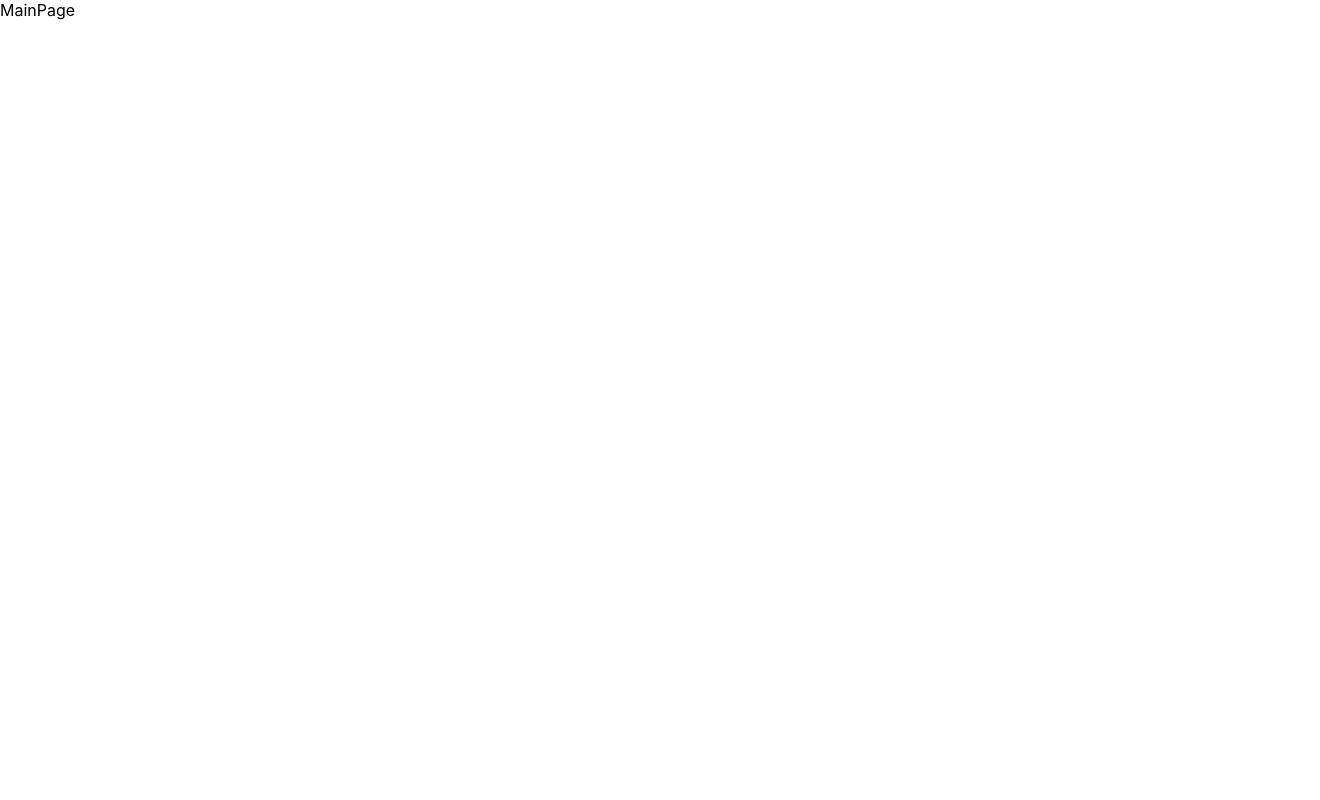
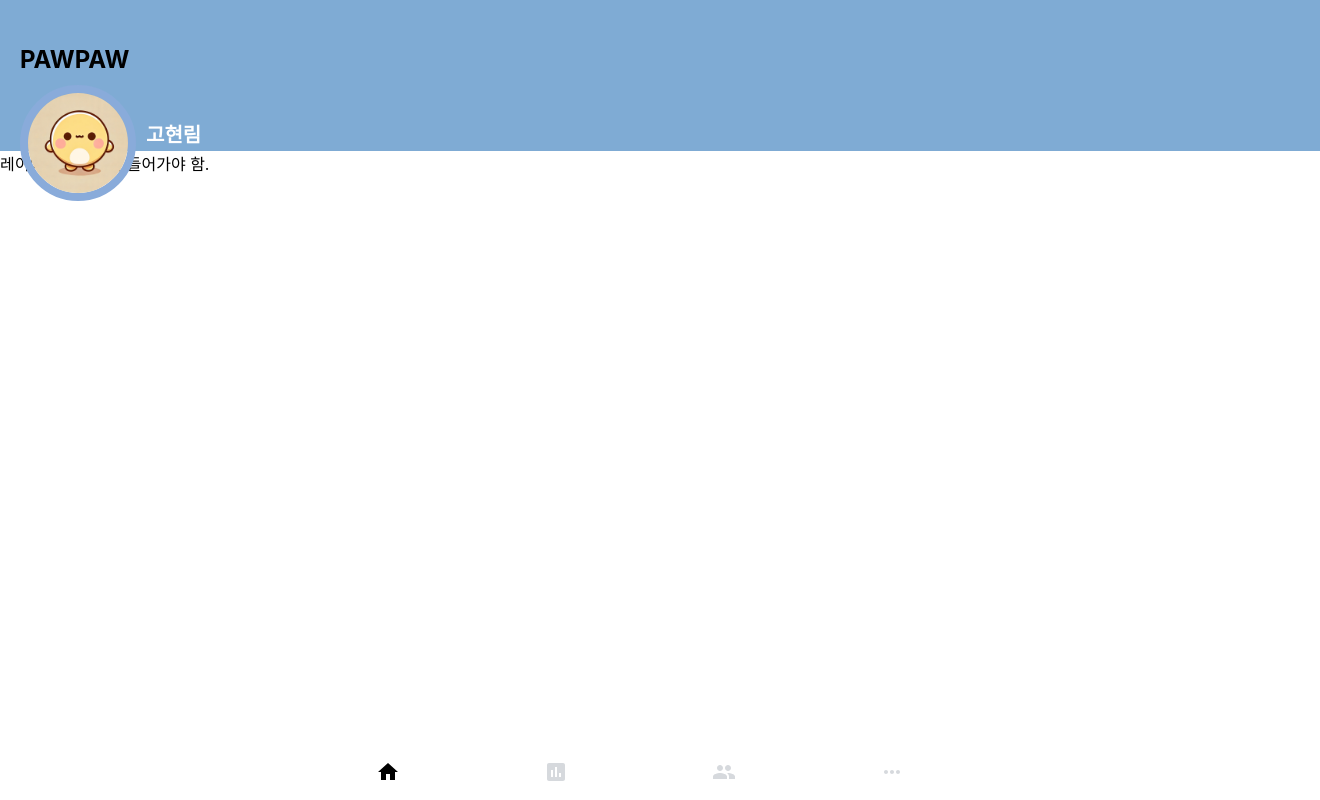
Before and after one commit to sunny3631/PawPaw-FE, a React (Create React App) app: page / in a window 1280 px wide. Shown: the whole page, 1320 px wide, since content can reach past the window. Built offline with nearby package versions, Linux system fonts and the light colour scheme.

Commit message:
design: layout

```diff
--- a/package.json
+++ b/package.json
@@ -3,6 +3,10 @@
   "version": "0.1.0",
   "private": true,
   "dependencies": {
+    "@emotion/react": "^11.13.3",
+    "@emotion/styled": "^11.13.0",
+    "@mui/icons-material": "^6.1.3",
+    "@mui/material": "^6.1.3",
     "@testing-library/jest-dom": "^5.17.0",
     "@testing-library/react": "^13.4.0",
     "@testing-library/user-event": "^13.5.0",
--- a/src/App.js
+++ b/src/App.js
@@ -1,21 +1,41 @@
-import './App.css';
-import MainPage from "./pages/MainPage"
+import "./App.css";
+import MainPage from "./pages/MainPage";
 import { BrowserRouter as Router, Routes, Route } from "react-router-dom";
-import {RecoilRoot, atom, selector, useRecoilState, useRecoilValue,} from 'recoil';
-import CharacterCounter from './components/CharacterCounter';
+import {
+  RecoilRoot,
+  atom,
+  selector,
+  useRecoilState,
+  useRecoilValue,
+} from "recoil";
+import CharacterCounter from "./components/CharacterCounter";
+import rep_img from "./assets/represent_image.png";
+import DashBoard from "./pages/DashBorad";
+import Survey from "./pages/Survey";
+import MyPage from "./pages/MyPage";
+import Etc from "./pages/Etc";
 
 function App() {
+  const name = "고현림";
+  const imgUrl = rep_img;
   return (
     <RecoilRoot>
-       {/* <CharacterCounter /> */}
+      {/* <CharacterCounter /> */}
       <Router>
         <Routes>
-          <Route path="/" element={<MainPage />} />
-
+          <Route path="/" element={<DashBoard name={name} imgUrl={imgUrl} />} />
+          <Route
+            path="/survey"
+            element={<Survey name={name} imgUrl={imgUrl} />}
+          />
+          <Route
+            path="/mypage"
+            element={<MyPage name={name} imgUrl={imgUrl} />}
+          />
+          <Route path="/etc" element={<Etc name={name} imgUrl={imgUrl} />} />
         </Routes>
       </Router>
     </RecoilRoot>
-
   );
 }
 export default App;
--- /dev/null
+++ b/src/components/common/Header.jsx
@@ -0,0 +1,66 @@
+import styled from "styled-components";
+
+const Header = ({ name, imgUrl }) => {
+  return (
+    <HeaderContainer>
+      <Title>PAWPAW</Title>
+      <ProfileContainer>
+        <RepresentImageWrapper>
+          <RepresentImage src={imgUrl} alt="" />
+        </RepresentImageWrapper>
+        <Name>{name}</Name>
+      </ProfileContainer>
+    </HeaderContainer>
+  );
+};
+
+const HeaderContainer = styled.div`
+  display: flex;
+  flex-direction: column;
+  width: 100%;
+  height: 111px;
+  background-color: #7fabd4;
+  position: relative;
+  padding: 20px; /* 패딩으로 내부 여백 설정 */
+`;
+
+const Title = styled.span`
+  margin-top: 25px;
+  font-size: 24px;
+  font-weight: bold;
+  color: black;
+`;
+
+const ProfileContainer = styled.div`
+  display: flex;
+  align-items: center;
+  position: absolute;
+  bottom: -50px; /* 이미지가 컨테이너 아래쪽에 걸치게 설정 */
+`;
+
+const RepresentImageWrapper = styled.div`
+  width: 100px;
+  height: 100px;
+  border-radius: 50%; /* 원형으로 만들기 */
+  border: 8px solid #89abda; /* 컨테이너와 동일한 색상의 테두리 */
+  overflow: hidden; /* 이미지가 원형을 벗어나지 않게 자르기 */
+  display: flex;
+  justify-content: center;
+  align-items: center;
+`;
+
+const RepresentImage = styled.img`
+  width: 100%;
+  height: 100%;
+  object-fit: cover; /* 이미지가 잘 맞도록 설정 */
+`;
+
+const Name = styled.span`
+  font-size: 20px;
+  font-weight: bold;
+  color: white;
+  margin-left: 10px; /* 이름과 이미지 간의 간격 조정 */
+  margin-bottom: 20px;
+`;
+
+export default Header;
--- /dev/null
+++ b/src/components/common/Layout.jsx
@@ -0,0 +1,17 @@
+import { useState } from "react";
+
+import Header from "./Header";
+import Navigation from "./Navigation";
+
+const Layout = ({ name, imgUrl, children }) => {
+  const [activate, setActivate] = useState();
+  return (
+    <div>
+      <Header name={name} imgUrl={imgUrl} />
+      {children}
+      <Navigation activate={activate} setActivate={setActivate} />
+    </div>
+  );
+};
+
+export default Layout;
--- /dev/null
+++ b/src/components/common/Navigation.jsx
@@ -0,0 +1,86 @@
+import HomeIcon from "@mui/icons-material/Home";
+import PollIcon from "@mui/icons-material/Poll";
+import PeopleIcon from "@mui/icons-material/People";
+import MoreHorizIcon from "@mui/icons-material/MoreHoriz";
+import { BottomNavigation, BottomNavigationAction } from "@mui/material";
+import { useNavigate, useLocation } from "react-router-dom";
+import { useEffect } from "react";
+
+const Navigation = ({ activate, setActivate }) => {
+  const location = useLocation();
+  const navigate = useNavigate();
+
+  // URL 경로와 활성 상태 동기화
+  useEffect(() => {
+    const pathToId = {
+      "/": 1,
+      "/survey": 2,
+      "/mypage": 3,
+      "/etc": 4,
+    };
+    setActivate(pathToId[location.pathname] || 1);
+  }, [location, setActivate]);
+
+  const menu = [
+    {
+      id: 1,
+      menuNameKor: "홈",
+      menuNameEng: "home",
+      icon: <HomeIcon />,
+      router: "/",
+    },
+    {
+      id: 2,
+      menuNameKor: "문진표",
+      menuNameEng: "survey",
+      icon: <PollIcon />,
+      router: "/survey",
+    },
+    {
+      id: 3,
+      menuNameKor: "마이페이지",
+      menuNameEng: "mypage",
+      icon: <PeopleIcon />,
+      router: "/mypage",
+    },
+    {
+      id: 4,
+      menuNameKor: "기타",
+      menuNameEng: "etc",
+      icon: <MoreHorizIcon />,
+      router: "/etc",
+    },
+  ];
+
+  return (
+    <BottomNavigation
+      value={activate}
+      onChange={(event, newValue) => {
+        setActivate(newValue);
+        const selectedItem = menu.find((item) => item.id === newValue);
+        if (selectedItem) navigate(selectedItem.path);
+      }}
+      sx={{
+        width: "100%",
+        position: "fixed",
+        bottom: 0,
+        backgroundColor: "#fff",
+      }}
+    >
+      {menu.map((item) => (
+        <BottomNavigationAction
+          key={item.id}
+          icon={item.icon}
+          value={item.id}
+          sx={{
+            color: activate === item.id ? "#000" : "#D6D9DD",
+            "&.Mui-selected": { color: "#000" },
+          }}
+          onClick={() => navigate(`${item.router}`)}
+        />
+      ))}
+    </BottomNavigation>
+  );
+};
+
+export default Navigation;
--- /dev/null
+++ b/src/pages/DashBorad.jsx
@@ -0,0 +1,11 @@
+import Layout from "../components/common/Layout";
+
+const DashBoard = ({ name, imgUrl }) => {
+  return (
+    <Layout name={name} imgUrl={imgUrl}>
+      레이아웃 내용물이 들어가야 함.
+    </Layout>
+  );
+};
+
+export default DashBoard;
--- /dev/null
+++ b/src/pages/Etc.jsx
@@ -0,0 +1,11 @@
+import Layout from "../components/common/Layout";
+
+const Etc = ({ name, imgUrl }) => {
+  return (
+    <Layout name={name} imgUrl={imgUrl}>
+      <div>문진표 작성하는 곳입니다</div>
+    </Layout>
+  );
+};
+
+export default Etc;
--- /dev/null
+++ b/src/pages/MyPage.jsx
@@ -0,0 +1,11 @@
+import Layout from "../components/common/Layout";
+
+const MyPage = ({ name, imgUrl }) => {
+  return (
+    <Layout name={name} imgUrl={imgUrl}>
+      <div>문진표 작성하는 곳입니다</div>
+    </Layout>
+  );
+};
+
+export default MyPage;
--- /dev/null
+++ b/src/pages/Survey.jsx
@@ -0,0 +1,11 @@
+import Layout from "../components/common/Layout";
+
+const Survey = ({ name, imgUrl }) => {
+  return (
+    <Layout name={name} imgUrl={imgUrl}>
+      <div>문진표 작성하는 곳입니다</div>
+    </Layout>
+  );
+};
+
+export default Survey;
```
Also changed, not shown: src/assets/represent_image.png (added), 1 other file (tests, documents, lock files or other folders).
